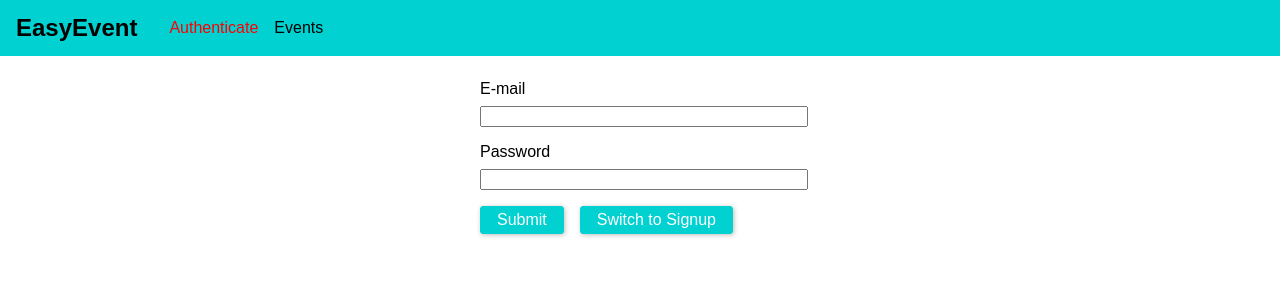
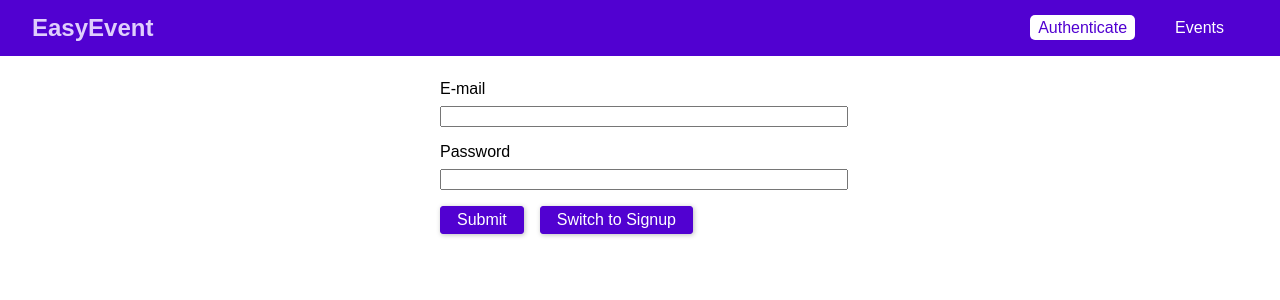
Before and after one commit to gha665/graphql-react-event-booking, a React (Create React App) app in the folder frontend/: page /auth in a window 1280 px wide. Shown: the top 300 px of the page. Built offline with nearby package versions, Linux system fonts and the light colour scheme.

Commit message:
added style to navbar anndauth form, created logout functionality

```diff
--- a/frontend/src/App.js
+++ b/frontend/src/App.js
@@ -39,7 +39,6 @@
             <MainNavigation />
             <main className="main-content">
               <Switch>
-                {!this.state.token && <Redirect from="/" to="/auth" exact />}
                 {this.state.token && <Redirect from="/" to="/events" exact />}
                 {this.state.token && (
                   <Redirect from="/auth" to="/events" exact />
@@ -51,6 +50,7 @@
                 {this.state.token && (
                   <Route path="/bookings" component={BookingsPage} />
                 )}
+                {!this.state.token && <Redirect to="/auth" exact />}
               </Switch>
             </main>
           </AuthContext.Provider>
--- a/frontend/src/components/Navigation/MainNavigation.css
+++ b/frontend/src/components/Navigation/MainNavigation.css
@@ -4,15 +4,18 @@
   top: 0;
   width: 100%;
   height: 3.5rem;
-  background: #01d1d1;
-  padding: 0 1rem;
+  background: #5101d1;
+  padding: 0 2rem;
   display: flex;
   align-items: center;
+  justify-content: space-between;
+  box-sizing: border-box;
 }
 
 .main-navigation__logo h1 {
   margin: 0;
   font-size: 1.5rem;
+  color: #dfcefc;
 }
 
 .main-navigation__items {
@@ -24,19 +27,32 @@
   list-style: none;
   padding: 0;
   margin: 0;
+  align-items: center;
 }
 
 .main-navigation__items li {
-  margin: 0 0.5rem;
+  margin: 0 1rem;
 }
 
-.main-navigation__items a {
+.main-navigation__items a,
+.main-navigation__items button {
   text-decoration: none;
-  color: #000;
+  color: white;
+  padding: 0.25rem 0.5rem;
+  border: none;
+  font: inherit;
+  background: transparent;
+  cursor: pointer;
+  vertical-align: middle;
+  margin: 0;
 }
 
 .main-navigation__items a:hover,
 .main-navigation__items a:active,
-.main-navigation__items a.active {
-  color: #ff0000;
+.main-navigation__items a.active,
+.main-navigation__items button:hover,
+.main-navigation__items button:active {
+  background: #ffffff;
+  color: #5101d1;
+  border-radius: 5px;
 }
--- a/frontend/src/components/Navigation/MainNavigation.js
+++ b/frontend/src/components/Navigation/MainNavigation.js
@@ -23,9 +23,14 @@
                 <NavLink to="/events">Events</NavLink>
               </li>
               {context.token && (
-                <li>
-                  <NavLink to="/bookings">Bookings</NavLink>
-                </li>
+                <React.Fragment>
+                  <li>
+                    <NavLink to="/bookings">Bookings</NavLink>
+                  </li>
+                  <li>
+                    <button onClick={context.logout}>Logout</button>
+                  </li>
+                </React.Fragment>
               )}
             </ul>
           </nav>
--- a/frontend/src/index.css
+++ b/frontend/src/index.css
@@ -3,3 +3,38 @@
   padding: 0;
   font-family: sans-serif;
 }
+
+.form-control label,
+.form-control input {
+  width: 100%;
+  display: block;
+}
+
+.form-control label {
+  margin-bottom: 0.5rem;
+}
+
+.form-control {
+  margin-bottom: 1rem;
+}
+
+.form-actions button,
+.btn {
+  background: #5101d1;
+  font: inherit;
+  border: 1px solid #5101d1;
+  border-radius: 3px;
+  padding: 0.25rem 1rem;
+  margin-right: 1rem;
+  box-shadow: 1px 1px 5px rgba(0, 0, 0, 0.26);
+  color: white;
+  cursor: pointer;
+}
+
+.form-actions button:hover,
+.form-actions button:active,
+.btn:hover,
+.btn:active {
+  background: #6219d6;
+  border-color: #6219d6;
+}
--- a/frontend/src/pages/Auth.css
+++ b/frontend/src/pages/Auth.css
@@ -1,10 +1,10 @@
 .auth-form {
-  width: 20rem;
+  width: 25rem;
   max-width: 80%;
   margin: 5rem auto;
 }
 
-.form-control label,
+/* .form-control label,
 .form-control input {
   display: block;
   width: 100%;
@@ -34,4 +34,4 @@
 .form-actions button:active {
   background: #01a7a7;
   border-color: #01a7a7;
-}
+} */
```
